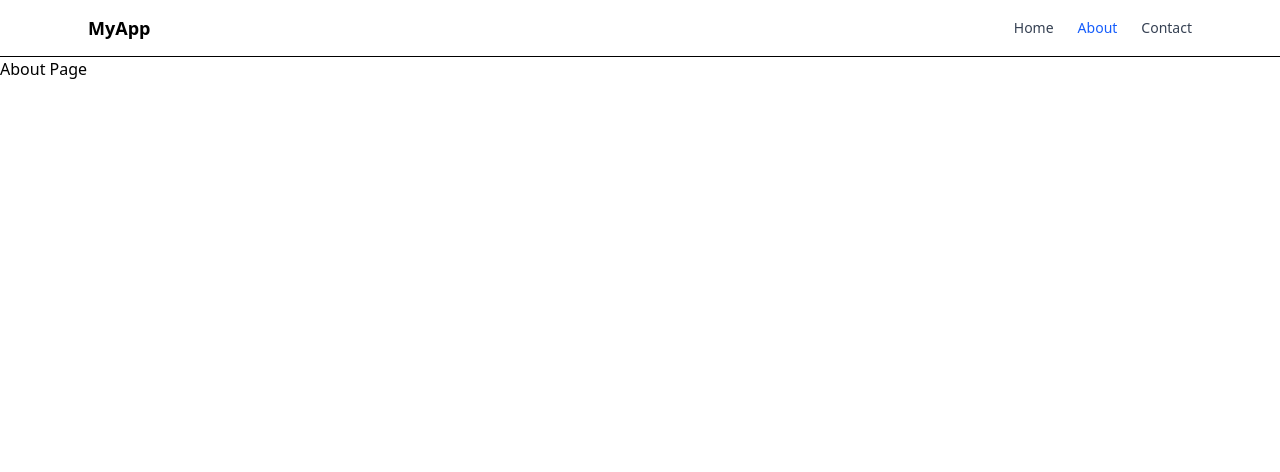
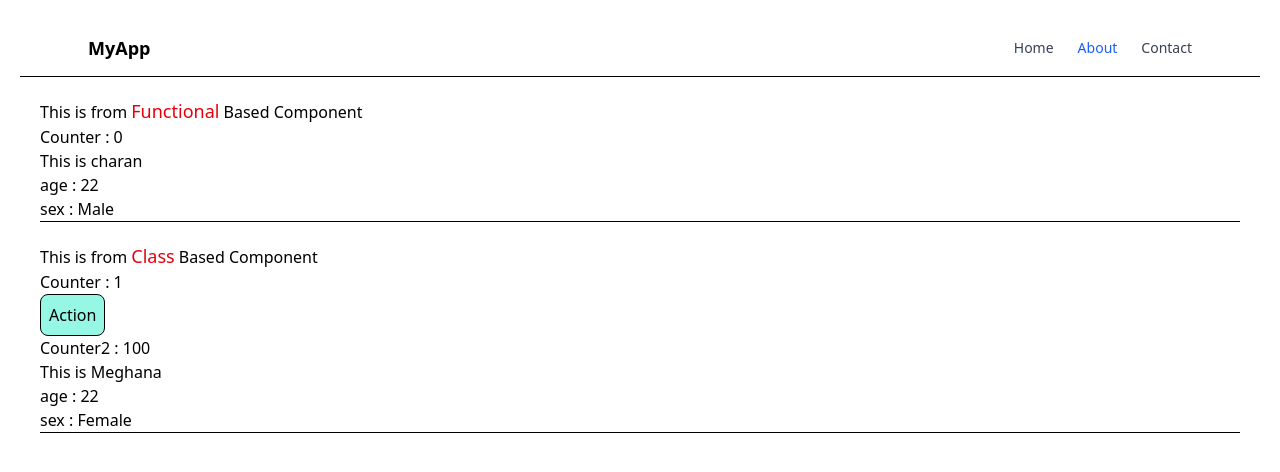
Before and after one commit to SravanamCharan20/Namaste-React, a React app in the folder frontend/: page /about in a window 1280 px wide. Shown: the top 472 px of the page. Built offline with nearby package versions, Linux system fonts and the light colour scheme; the HTML template or start-up script is replaced by a standard one.

Commit message:
Add User and ClassUser components; update About page and styles

```diff
--- a/frontend/src/index.css
+++ b/frontend/src/index.css
@@ -1 +1,5 @@
 @import "tailwindcss";
+
+body{
+    padding: 20px;
+}
--- a/frontend/src/pages/About.jsx
+++ b/frontend/src/pages/About.jsx
@@ -1,11 +1,14 @@
-import React from 'react'
+import React from "react";
+import User from "./User";
+import ClassUser from "./ClassUser";
 
 const About = () => {
   return (
     <div>
-      About Page
+      <User name = {"charan"} age = {22} sex = {"Male"} />
+      <ClassUser name = {"Meghana"} age = {22} sex = {"Female"}/>
     </div>
-  )
-}
+  );
+};
 
-export default About
+export default About;
--- /dev/null
+++ b/frontend/src/pages/ClassUser.jsx
@@ -0,0 +1,47 @@
+import React from "react";
+
+class ClassUser extends React.Component {
+  constructor(props) {
+    super(props); // mandatory
+
+    // all the state variables wriiten in this constructor under one object
+    this.state = {
+      count: 1,
+      count2: 100, // if multiple states are there we can write like this
+    };
+  }
+
+  render() {
+    const { name, age, sex } = this.props;
+    const { count, count2 } = this.state;
+
+    return (
+      <div className="m-5 border-b">
+        <div>
+          <h1>
+            This is from <span className="text-red-600 text-lg">Class</span>{" "}
+            Based Component
+          </h1>
+        </div>
+        <h1>Counter : {count}</h1>
+        <button
+          className="border rounded-lg bg-teal-200 p-2 cursor-pointer"
+          onClick={() => {
+            this.setState({ // this is how we use to change the state variables in class components
+              count: this.state.count + 1,
+              count2 : this.state.count2 - 1, // we can write as many as we want
+            });
+          }}
+        >
+          Action
+        </button>
+        <h1>Counter2 : {count2}</h1>
+        <h1>This is {name}</h1>
+        <h1>age : {age}</h1>
+        <h1>sex : {sex}</h1>
+      </div>
+    );
+  }
+}
+
+export default ClassUser;
--- a/frontend/src/pages/User.jsx
+++ b/frontend/src/pages/User.jsx
@@ -1,13 +1,20 @@
-import React from 'react'
+import React, { useState } from "react";
 
-const User = () => {
+const User = (props) => {
+  const [count, setCount] = useState(0);
+  const { name, age, sex } = props;
+
   return (
-    <div>
-      <h1>This is charan</h1>
-      <h1>age : 20</h1>
-      <h1>sex : male</h1>
+    <div className="m-5 border-b">
+      <div>
+        <h1>This is from <span className="text-red-600 text-lg">Functional</span> Based Component</h1>
+      </div>
+      <h1>Counter : {count}</h1>
+      <h1>This is {name}</h1>
+      <h1>age : {age}</h1>
+      <h1>sex : {sex}</h1>
     </div>
-  )
-}
+  );
+};
 
-export default User
+export default User;
```
Also changed, not shown: frontend/src/pages/UserClass.jsx (deleted).
